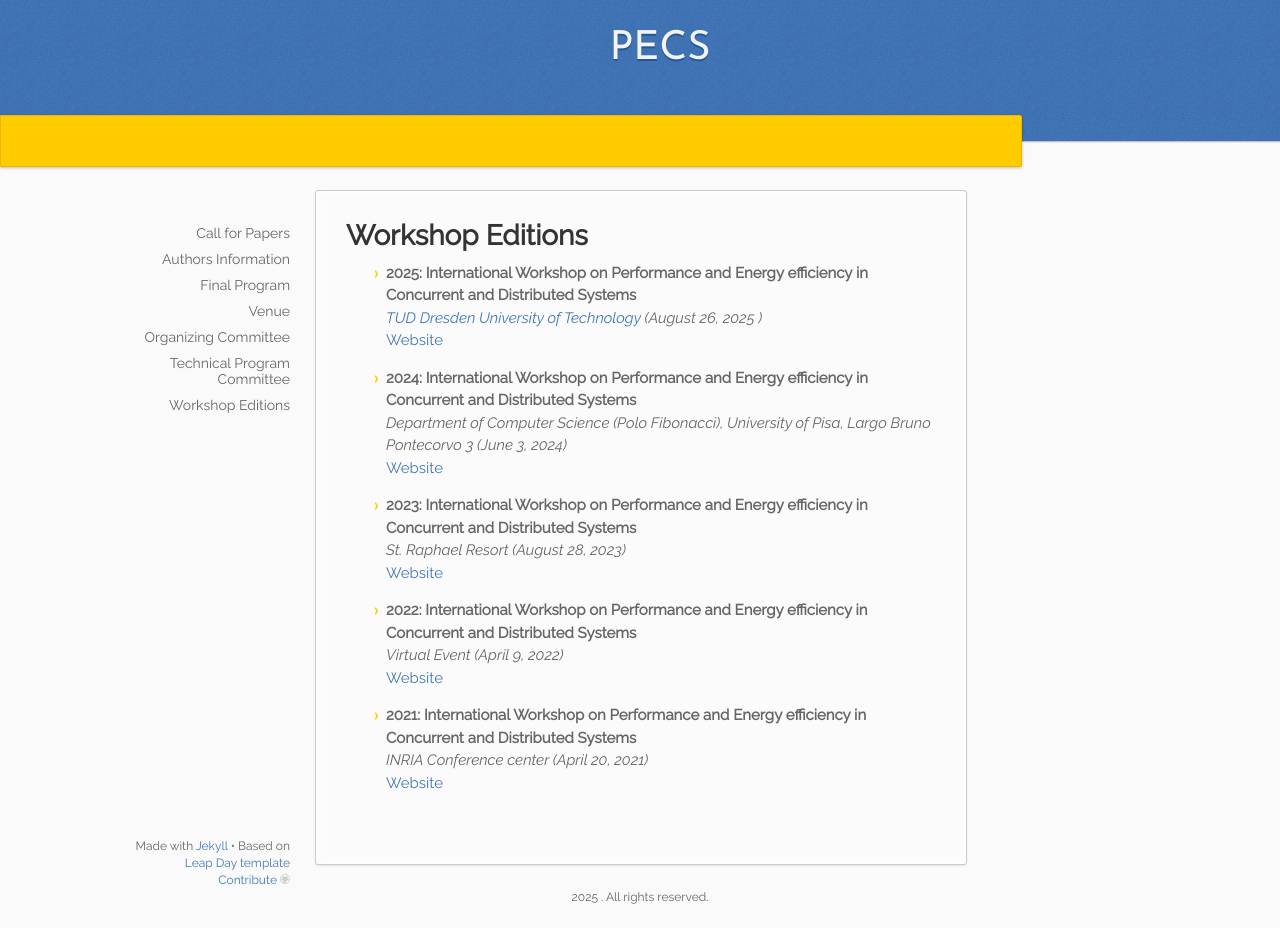
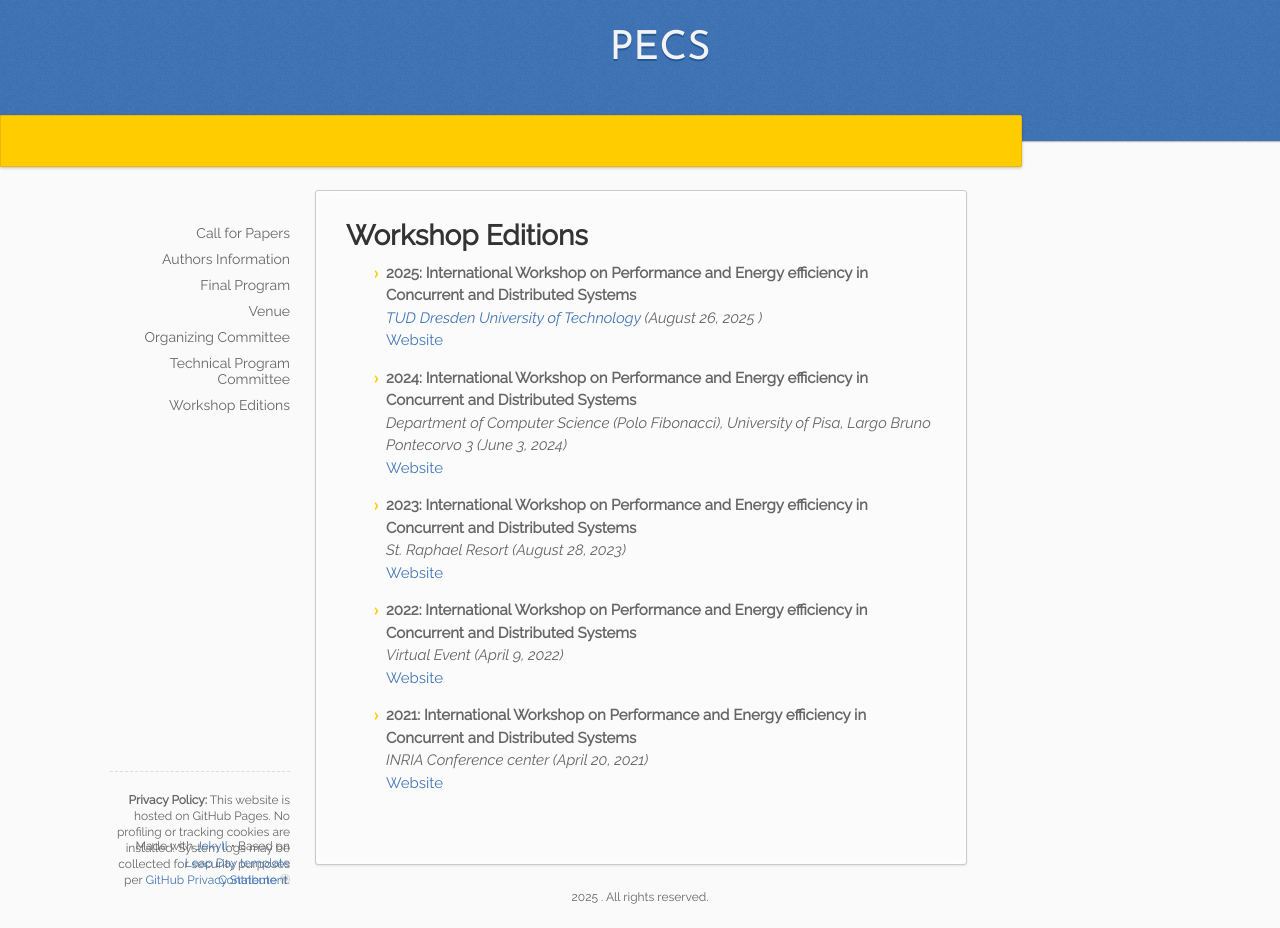
Before and after one commit to pecs-workshop/pecs-workshop.github.io, a Jekyll site: the page built from editions.md, in a window 1280 px wide and 928 px high. Built offline with Jekyll 4.4.1, drawn with Linux system fonts in a browser that asks for light colours.

```diff
--- a/_layouts/default.html
+++ b/_layouts/default.html
@@ -66,11 +66,9 @@
         <h1>{{ page.title }}</h1>
         {{ content }}
 
-        {% if page.url == "/" %}
           <footer style="margin-top: 50px; padding-top: 20px; border-top: 1px dashed #ddd; font-size: 0.8em;">
             <p><strong>Privacy Policy:</strong> This website is hosted on GitHub Pages. No profiling or tracking cookies are installed. System logs may be collected for security purposes per <a href="https://docs.github.com/en/site-policy/privacy-policies/github-privacy-statement">GitHub Privacy Statement</a>.</p>
           </footer>
-        {% endif %}
 
     </section>
     <div style="text-align: center; margin-bottom: 10px;">
```
